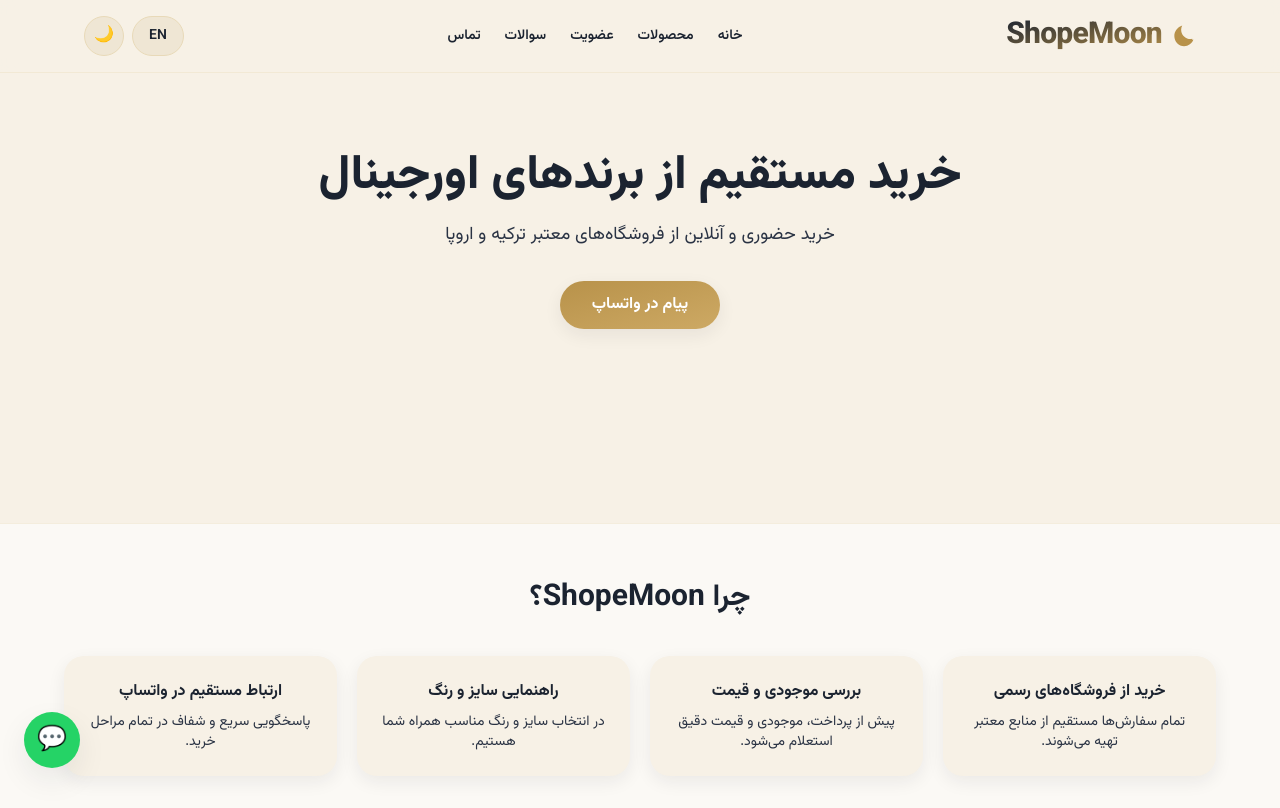
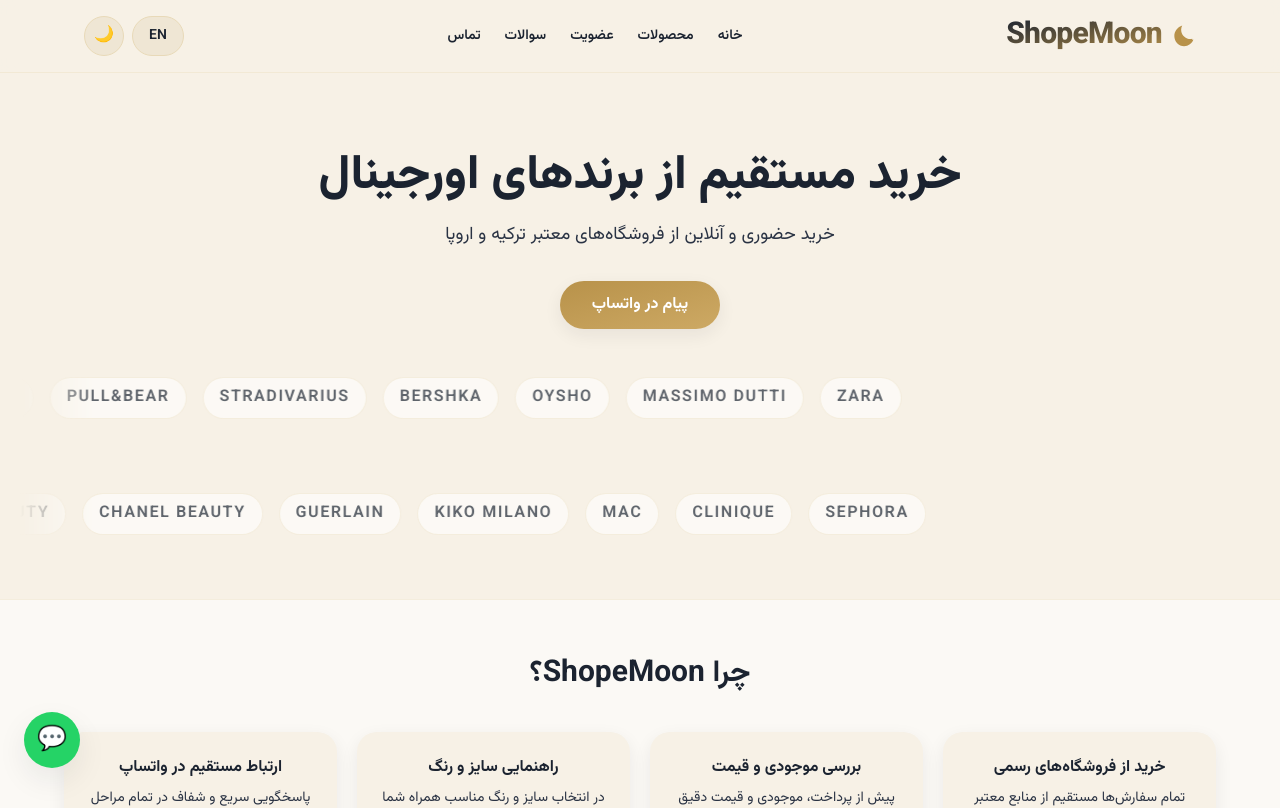
Before and after one commit to amirhesam-yazdanpanah/shopemoon-nextjs, a Next.js app: page / in a window 1280 px wide. Shown: the top 808 px of the page. Built offline with nearby package versions, Linux system fonts and the light colour scheme.

Commit message:
Rebuild brand marquee as pure-CSS 3-row infinite loop, fix hover-disappear bug

```diff
--- a/src/app/globals.css
+++ b/src/app/globals.css
@@ -23,13 +23,11 @@ body {
   }
 }
 
-.brand-marquee {
-  overflow-x: hidden;
-  overflow-y: visible;
+.brand-marquee-row {
+  overflow: hidden;
   width: 100%;
-  padding-top: 2.5rem;
-  -webkit-mask-image: linear-gradient(to right, transparent, #000 8%, #000 92%, transparent);
-  mask-image: linear-gradient(to right, transparent, #000 8%, #000 92%, transparent);
+  -webkit-mask-image: linear-gradient(to right, transparent, #000 6%, #000 94%, transparent);
+  mask-image: linear-gradient(to right, transparent, #000 6%, #000 94%, transparent);
 }
 
 .brand-marquee-track {
@@ -39,7 +37,11 @@ body {
   gap: 1rem;
   padding-inline-end: 1rem;
   will-change: transform;
-  animation: brand-marquee-scroll 38s linear infinite;
+  animation: brand-marquee-scroll 60s linear infinite;
+}
+
+.brand-marquee-track.brand-marquee-reverse {
+  animation-direction: reverse;
 }
 
 .brand-marquee-track > a {
@@ -47,12 +49,14 @@ body {
   white-space: nowrap;
 }
 
+/* track contains 3 duplicated copies of the brand list; shifting by exactly
+   one copy-width (-33.3333%) loops seamlessly forever with no jump/gap */
 @keyframes brand-marquee-scroll {
   from {
     transform: translateX(0);
   }
   to {
-    transform: translateX(-50%);
+    transform: translateX(-33.3333%);
   }
 }
 
--- a/src/components/BrandMarquee.tsx
+++ b/src/components/BrandMarquee.tsx
@@ -1,104 +1,37 @@
-"use client";
+import { fashionBrands, sportsBrands, beautyBrands, type BrandLink } from "@/lib/dictionary";
 
-import { useRef, type MouseEvent, type TouchEvent } from "react";
-import { allBrands } from "@/lib/dictionary";
-
-const BASE_DURATION = 38; // seconds, matches CSS default in globals.css
-
-export function BrandMarquee() {
-  const containerRef = useRef<HTMLDivElement | null>(null);
-  const trackRef = useRef<HTMLDivElement | null>(null);
-  const touchStartX = useRef<number | null>(null);
-
-  function handleMouseMove(e: MouseEvent<HTMLDivElement>) {
-    const track = trackRef.current;
-    const container = containerRef.current;
-    if (!track || !container) return;
-
-    const rect = container.getBoundingClientRect();
-    const ratio = (e.clientX - rect.left) / rect.width; // 0..1
-    const speedFactor = 0.5 + Math.abs(ratio - 0.5) * 1.5;
-    track.style.animationDuration = `${BASE_DURATION / speedFactor}s`;
-    track.style.animationDirection = ratio < 0.5 ? "reverse" : "normal";
-  }
-
-  function handleMouseLeave() {
-    const track = trackRef.current;
-    if (!track) return;
-    track.style.animationDuration = `${BASE_DURATION}s`;
-    track.style.animationDirection = "normal";
-  }
-
-  function handleTouchStart(e: TouchEvent<HTMLDivElement>) {
-    touchStartX.current = e.touches[0].clientX;
-    const track = trackRef.current;
-    if (track) track.style.animationPlayState = "paused";
-  }
-
-  function handleTouchMove(e: TouchEvent<HTMLDivElement>) {
-    const track = trackRef.current;
-    if (!track || touchStartX.current === null) return;
-    const dx = e.touches[0].clientX - touchStartX.current;
-    track.style.animationDirection = dx < 0 ? "normal" : "reverse";
-  }
-
-  function handleTouchEnd() {
-    touchStartX.current = null;
-    const track = trackRef.current;
-    if (track) track.style.animationPlayState = "running";
-  }
-
-  const loopedBrands = [...allBrands, ...allBrands];
+function BrandMarqueeRow({ brands, reverse }: { brands: BrandLink[]; reverse?: boolean }) {
+  // Tripled so the loop never shows empty space, per spec.
+  const tripled = [...brands, ...brands, ...brands];
 
   return (
-    <div
-      ref={containerRef}
-      className="brand-marquee"
-      onMouseMove={handleMouseMove}
-      onMouseLeave={handleMouseLeave}
-      onTouchStart={handleTouchStart}
-      onTouchMove={handleTouchMove}
-      onTouchEnd={handleTouchEnd}
-    >
-      <div ref={trackRef} className="brand-marquee-track">
-        {loopedBrands.map((brand, index) => (
+    <div className="brand-marquee-row">
+      <div
+        className={`brand-marquee-track${reverse ? " brand-marquee-reverse" : ""}`}
+      >
+        {tripled.map((brand, index) => (
           <a
             key={`${brand.name}-${index}`}
             href={brand.url}
             target="_blank"
             rel="noopener noreferrer"
-            title="مشاهده وب‌سایت رسمی برند"
             aria-label={`مشاهده وب‌سایت رسمی ${brand.name} (در تب جدید باز می‌شود)`}
-            className="group relative inline-flex shrink-0 items-center gap-1.5 rounded-full border border-gold-soft/40 bg-white/60 px-4 py-2 text-sm font-semibold uppercase tracking-widest text-navy/70 transition duration-200 hover:-translate-y-0.5 hover:scale-105 hover:border-gold hover:bg-white hover:shadow-soft focus-visible:outline-none focus-visible:ring-2 focus-visible:ring-gold focus-visible:ring-offset-2 dark:bg-navy-soft/40 dark:text-cream/70 dark:hover:bg-navy-soft sm:text-base"
+            className="inline-flex shrink-0 cursor-pointer items-center gap-1.5 rounded-full border border-gold-soft/40 bg-white/60 px-4 py-2 text-sm font-semibold uppercase tracking-widest text-navy/70 transition duration-200 hover:scale-105 hover:border-gold hover:bg-white hover:shadow-soft focus-visible:outline-none focus-visible:ring-2 focus-visible:ring-gold focus-visible:ring-offset-2 dark:bg-navy-soft/40 dark:text-cream/70 dark:hover:bg-navy-soft sm:text-base"
           >
-            <span
-              role="tooltip"
-              className="pointer-events-none absolute -top-9 start-1/2 -translate-x-1/2 whitespace-nowrap rounded-md bg-navy px-3 py-1.5 text-xs font-medium text-cream opacity-0 shadow-soft transition duration-200 group-hover:opacity-100 group-focus-visible:opacity-100 dark:bg-cream dark:text-navy"
-            >
-              مشاهده وب‌سایت رسمی برند
-            </span>
-
             {brand.name}
-
-            <svg
-              width="13"
-              height="13"
-              viewBox="0 0 24 24"
-              fill="none"
-              aria-hidden="true"
-              className="shrink-0 scale-75 opacity-0 transition duration-200 group-hover:scale-100 group-hover:opacity-100 group-focus-visible:scale-100 group-focus-visible:opacity-100"
-            >
-              <path
-                d="M7 17 17 7M9 7h8v8"
-                stroke="currentColor"
-                strokeWidth="2"
-                strokeLinecap="round"
-                strokeLinejoin="round"
-              />
-            </svg>
           </a>
         ))}
       </div>
     </div>
   );
 }
+
+export function BrandMarquee() {
+  return (
+    <div className="flex flex-col gap-4">
+      <BrandMarqueeRow brands={fashionBrands} />
+      <BrandMarqueeRow brands={sportsBrands} reverse />
+      <BrandMarqueeRow brands={beautyBrands} />
+    </div>
+  );
+}
--- a/src/lib/dictionary.ts
+++ b/src/lib/dictionary.ts
@@ -11,7 +11,7 @@ export interface BrandLink {
   url: string;
 }
 
-const fashionBrands: BrandLink[] = [
+export const fashionBrands: BrandLink[] = [
   // Inditex
   { name: "Zara", url: "https://www.zara.com" },
   { name: "Massimo Dutti", url: "https://www.massimodutti.com" },
@@ -40,7 +40,7 @@ const fashionBrands: BrandLink[] = [
   { name: "Chanel", url: "https://www.chanel.com" },
 ];
 
-const sportsBrands: BrandLink[] = [
+export const sportsBrands: BrandLink[] = [
   { name: "Nike", url: "https://www.nike.com" },
   { name: "Adidas", url: "https://www.adidas.com" },
   { name: "Puma", url: "https://www.puma.com" },
@@ -55,7 +55,7 @@ const sportsBrands: BrandLink[] = [
   { name: "Columbia", url: "https://www.columbia.com" },
 ];
 
-const beautyBrands: BrandLink[] = [
+export const beautyBrands: BrandLink[] = [
   { name: "Sephora", url: "https://www.sephora.com" },
   { name: "Clinique", url: "https://www.clinique.com" },
   { name: "MAC", url: "https://www.maccosmetics.com" },
```
